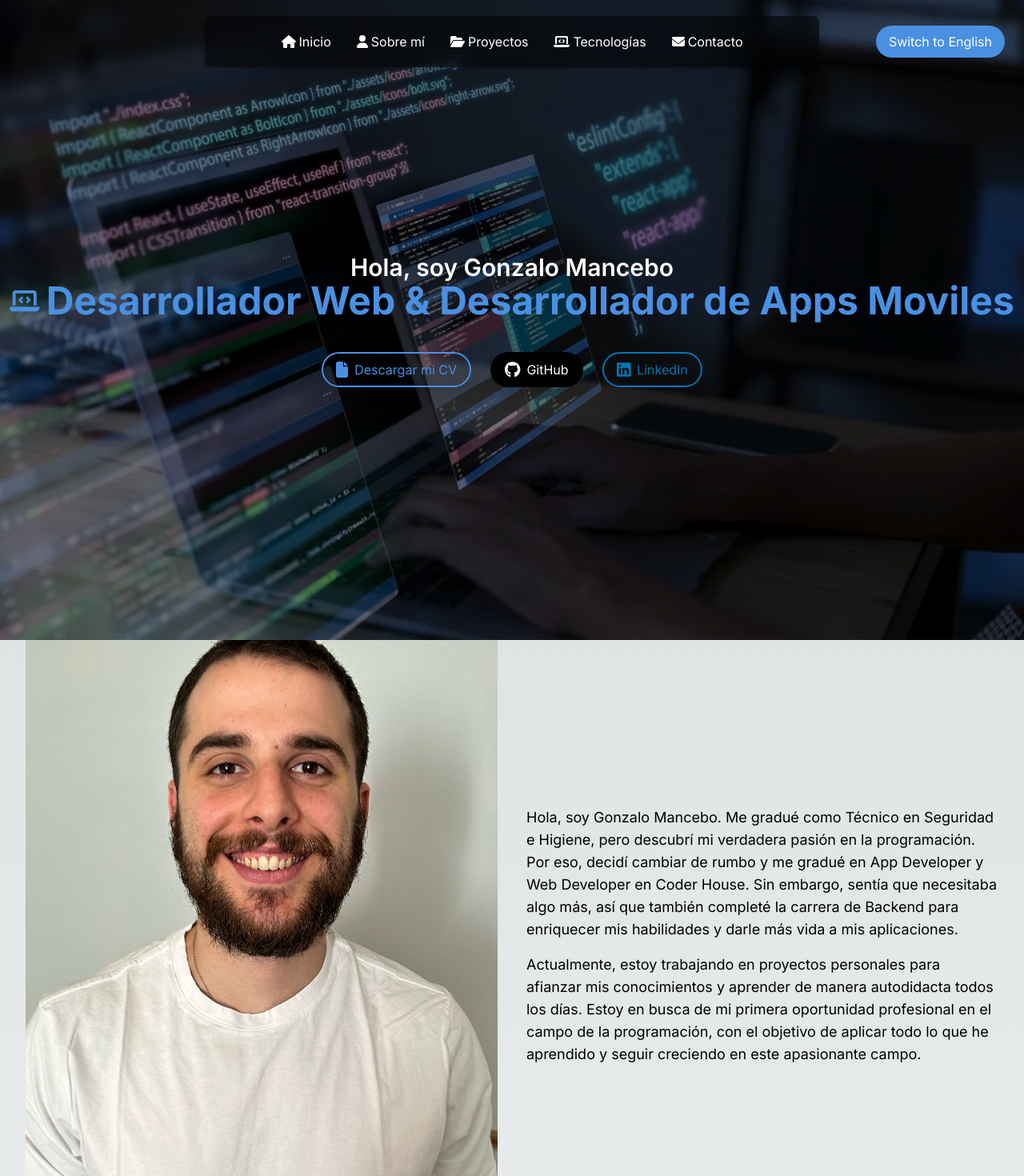
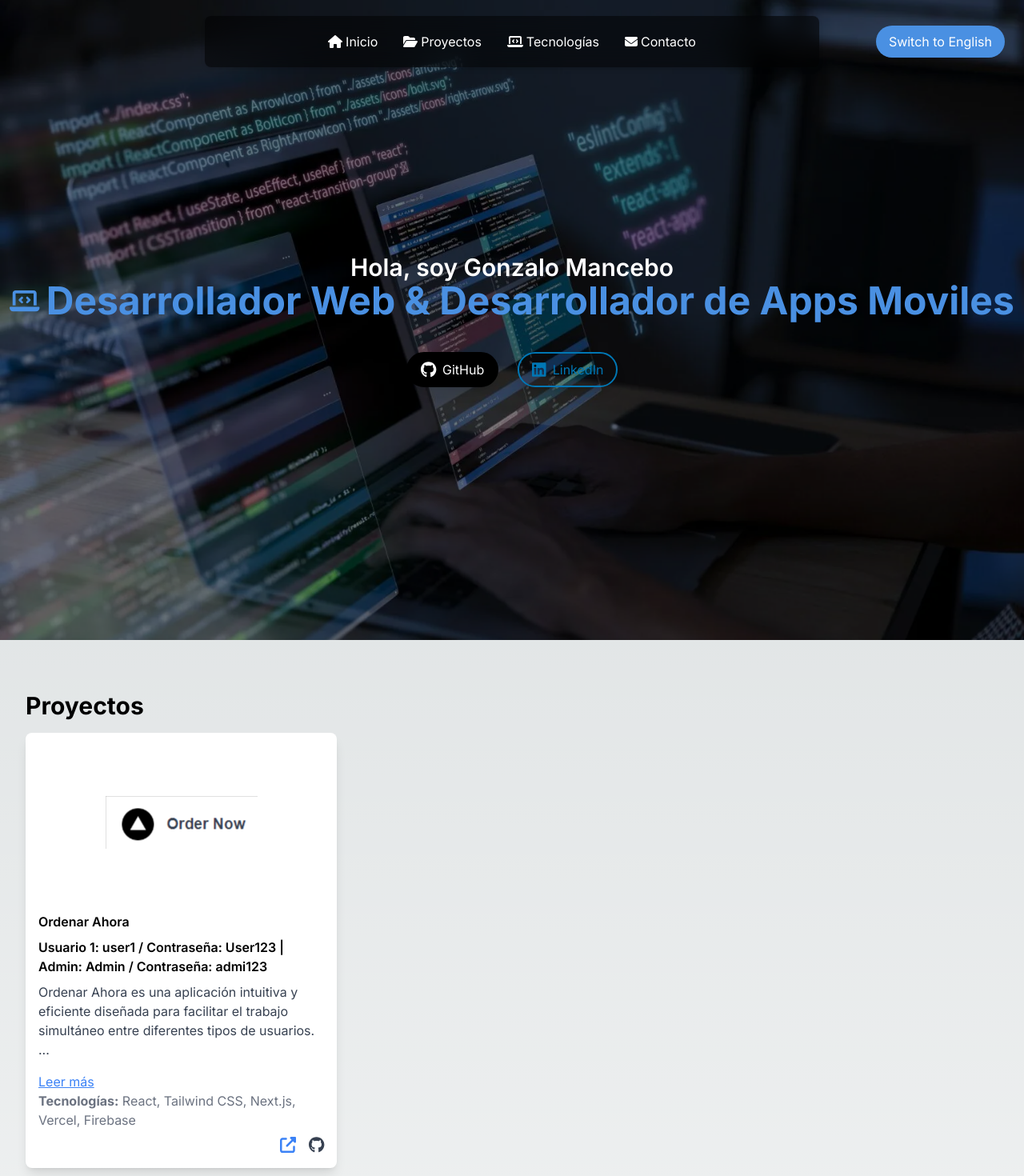
Before and after one commit to GonzaloMancebo/Portfolio, a Next.js app: page / in a window 1280 px wide. Shown: the top 1470 px of the page at 80% size. Built offline with nearby package versions, Linux system fonts and the light colour scheme.

Commit message:
borrando about me

```diff
--- a/src/app/header/header.jsx
+++ b/src/app/header/header.jsx
@@ -2,7 +2,7 @@
 import React from 'react';
 import Image from 'next/image';
 import { FontAwesomeIcon } from '@fortawesome/react-fontawesome';
-import { faHome, faUser, faFolderOpen, faLaptopCode, faEnvelope, faFile } from '@fortawesome/free-solid-svg-icons';
+import { faHome, faFolderOpen, faLaptopCode, faEnvelope } from '@fortawesome/free-solid-svg-icons';
 import { faGithub, faLinkedin } from '@fortawesome/free-brands-svg-icons';
 import { useLanguage } from '../translate/LanguageContext'; // Importa el contexto de lenguaje
 
@@ -34,16 +34,6 @@ export default function Header({ scrollToSection }) {
         </h2>
         <div className="flex items-center mt-6 space-x-6">
           <a
-            href="/resume.pdf"
-            download="CV Gonzalo Mancebo+Developer.pdf"
-            rel="noopener noreferrer"
-            className="flex items-center px-4 py-2 border-2 border-[#4A90E2] rounded-full text-[#4A90E2] hover:bg-[#4A90E2] hover:text-white transition-all duration-300 shadow-lg transform hover:-translate-y-1 hover:shadow-xl"
-          >
-            <FontAwesomeIcon icon={faFile} className="mr-2 text-xl" />
-            {translations[language].header.resume}
-          </a>
-
-          <a
             href="https://github.com/tu-usuario"
             target="_blank"
             rel="noopener noreferrer"
@@ -71,11 +61,6 @@ export default function Header({ scrollToSection }) {
           <li className="flex items-center whitespace-nowrap">
             <a onClick={() => scrollToSection('top')} className="hover:underline cursor-pointer flex items-center">
               <FontAwesomeIcon icon={faHome} className="mr-1" /> {translations[language].header.sections.home}
-            </a>
-          </li>
-          <li className="flex items-center whitespace-nowrap">
-            <a onClick={() => scrollToSection('sobre-mi')} className="hover:underline cursor-pointer flex items-center">
-              <FontAwesomeIcon icon={faUser} className="mr-1" /> {translations[language].header.sections.about}
             </a>
           </li>
           <li className="flex items-center whitespace-nowrap">
--- a/src/app/main/section/Projects.jsx
+++ b/src/app/main/section/Projects.jsx
@@ -59,20 +59,7 @@ const Projects = () => {
               className="bg-white p-4 rounded-lg shadow-lg overflow-hidden transition-transform transform hover:scale-105 hover:shadow-2xl"
             >
               <div
-                className="relative w-full h-48 mb-4 cursor-pointer"
-                onMouseEnter={() => handleMouseEnter(project.id)}
-                onMouseLeave={handleMouseLeave}
-                onClick={() => handleVideoClick(project.id)}
-              >
-                {hoveredProjectId === project.id ? (
-                  <video
-                    src={project.videoUrl}
-                    autoPlay
-                    loop
-                    muted
-                    className="rounded-lg w-full h-full object-cover"
-                  />
-                ) : (
+                className="relative w-full h-48 mb-4 cursor-pointer" >
                   <div className="relative w-full h-48 mb-4 flex items-center justify-center">
                     <Image
                       src={project.imageUrl || "/proyecto1_image.png"}
@@ -83,7 +70,7 @@ const Projects = () => {
                       className="some-class"
                     />
                   </div>
-                )}
+
               </div>
               <h3 className="text-black font-semibold mb-2">{translations[language].projects[project.id].name}</h3>
               <h3 className="text-black font-semibold mb-2">{translations[language].projects[project.id].credential}</h3>
@@ -111,16 +98,6 @@ const Projects = () => {
                   </a>
                 )}
               </div>
-
-              {/* Modal para el video */}
-              {openProjectId === project.id && (
-                <div className="fixed inset-0 flex items-center justify-center bg-black bg-opacity-70" onClick={handleCloseVideo}>
-                  <div className="relative w-3/4 md:w-1/2">
-                    <button onClick={handleCloseVideo} className="absolute top-2 right-2 text-white text-xl">X</button>
-                    <video src={project.videoUrl} controls className="w-full rounded-lg" />
-                  </div>
-                </div>
-              )}
             </div>
           ))
         ) : (
--- a/src/app/main/section/aboutMe.jsx
+++ /dev/null
@@ -1,38 +0,0 @@
-"use client";
-
-import React from 'react';
-import Image from 'next/image';
-import { useLanguage } from '../../translate/LanguageContext'; // Importa el contexto de lenguaje
-
-const AboutMe = () => {
-  const { language, translations } = useLanguage(); // Usa el contexto de lenguaje
-
-  return (
-    <section id="sobre-mi" className="p-8 mt-9">
-      <h2 className="text-3xl font-bold mb-4">{translations[language].aboutMe.title}</h2>
-      <div className="grid grid-cols-1 md:grid-cols-2 gap-9 items-center">
-        <div className="relative w-full h-80 md:h-[500px] flex justify-center items-center">
-          <Image
-            src="/Fotoperfil.jpg"
-            alt="Foto de Perfil"
-            width={200}
-            height={200}
-            style={{ width: "auto", height: "auto" }}
-            className="some-class"
-          />
-        </div>
-
-        <div className="text-center md:text-left">
-          <p className="text-lg mb-4">
-            {translations[language].aboutMe.description1}
-          </p>
-          <p className="text-lg">
-            {translations[language].aboutMe.description2}
-          </p>
-        </div>
-      </div>
-    </section>
-  );
-};
-
-export default AboutMe;
--- a/src/app/main/section/contactForm.jsx
+++ b/src/app/main/section/contactForm.jsx
@@ -45,10 +45,10 @@ const ContactForms = () => {
   };
 
   return (
-    <section id="contacto" className="p-9 mt-9 bg-black-900 rounded-lg shadow-lg">
-      <ToastContainer position="top-right" autoClose={5000} />
-      <h2 className="text-5xl font-bold mb-20 text-center text-blue-400">{translations[language].contact.title}</h2>
-      <form onSubmit={handleSubmit} className="max-w-lg mx-auto bg-gray-800 p-8 rounded-lg shadow-md">
+    <section id="contacto" className="p-8 mt-8">
+      <h2 className="text-3xl font-bold mb-4">
+      {translations[language].contact.title}</h2>
+      <form onSubmit={handleSubmit} className="max-w-sm mx-auto bg-gray-800 p-8 rounded-lg shadow-md ">
         <div className="mb-6">
           <label className="block text-lg font-medium text-gray-300" htmlFor="name">
             {translations[language].contact.nameLabel}
--- a/src/app/page.js
+++ b/src/app/page.js
@@ -1,8 +1,6 @@
 "use client";
-
 import React, { useEffect } from 'react';
 import Header from './header/header';
-import AboutMe from './main/section/aboutMe';
 import Projects from './main/section/Projects';
 import Technologies from './main/section/Technologies'; // Importar el nuevo componente de Tecnologías
 import ContactForms from './main/section/contactForm';
@@ -33,7 +31,6 @@ export default function Home() {
       <Header scrollToSection={scrollToSection} />
 
       <main className="p-0 m-0 overflow-hidden">
-        <AboutMe />
         <Projects />
         <Technologies />
         <ContactForms />
--- a/src/app/translate/translations.js
+++ b/src/app/translate/translations.js
@@ -16,11 +16,6 @@ const translations = {
         technologies: "Tecnologías",
         contact: "Contacto",
       },
-    },
-    aboutMe: {
-      title: "Sobre mí",
-      description1: "Hola, soy Gonzalo Mancebo. Me gradué como Técnico en Seguridad e Higiene, pero descubrí mi verdadera pasión en la programación. Por eso, decidí cambiar de rumbo y me gradué en App Developer y Web Developer en Coder House. Sin embargo, sentía que necesitaba algo más, así que también completé la carrera de Backend para enriquecer mis habilidades y darle más vida a mis aplicaciones.",
-      description2: "Actualmente, estoy trabajando en proyectos personales para afianzar mis conocimientos y aprender de manera autodidacta todos los días. Estoy en busca de mi primera oportunidad profesional en el campo de la programación, con el objetivo de aplicar todo lo que he aprendido y seguir creciendo en este apasionante campo.",
     },
     projects: {
       noProjects: "No hay proyectos disponibles.",
@@ -78,11 +73,6 @@ const translations = {
         contact: "Contact",
       },
     },
-    aboutMe: {
-      title: "About Me",
-      description1: "Hello, I am Gonzalo Mancebo. I graduated as a Technician in Safety and Hygiene, but I discovered my true passion in programming. That’s why I decided to change direction and graduated as an App Developer and Web Developer at Coder House. However, I felt I needed something more, so I also completed the Backend course to enrich my skills and bring more life to my applications.",
-      description2: "Currently, I am working on personal projects to strengthen my knowledge and learn autodidactically every day. I am looking for my first professional opportunity in the programming field, aiming to apply everything I have learned and continue growing in this exciting field.",
-    },
     projects: {
       noProjects: "No projects available.",
       1: {
```
